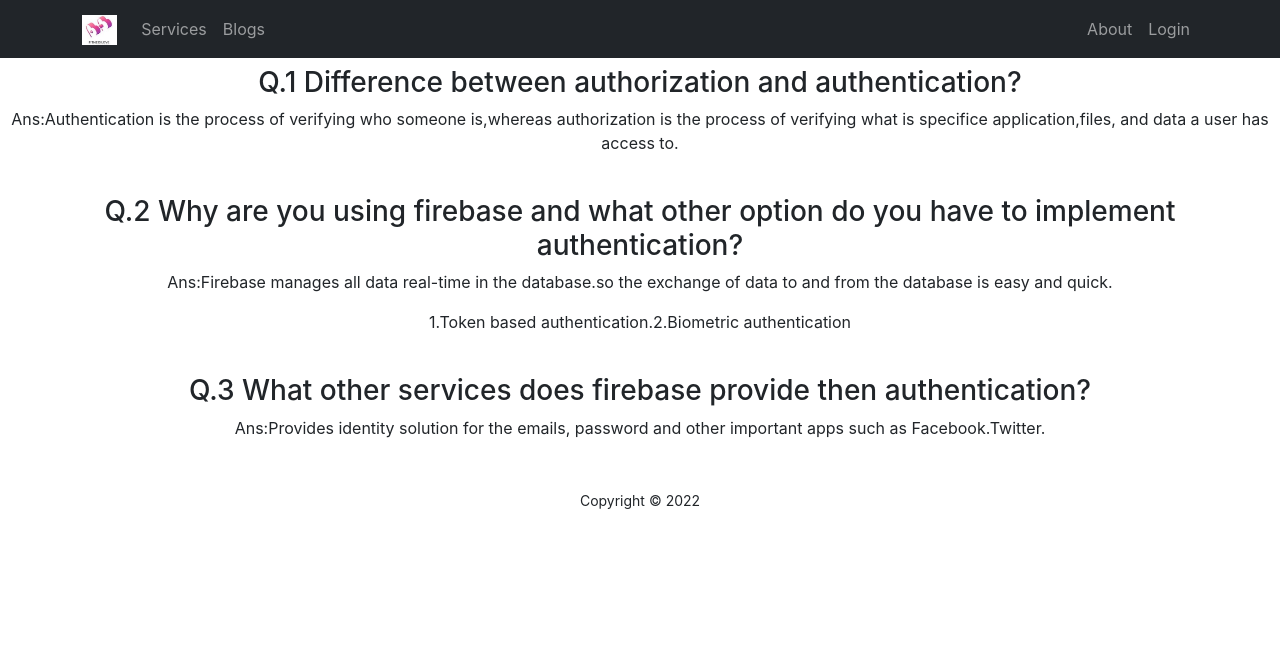
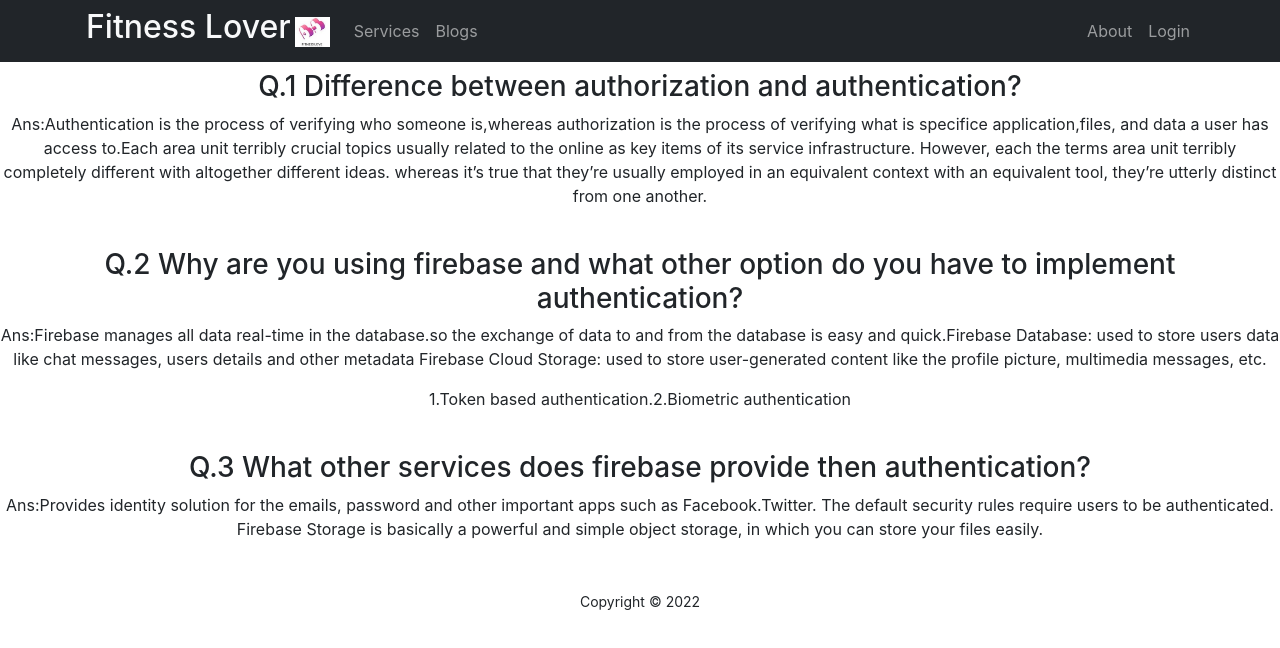
Before and after one commit to Ummepinki/fitness-lover-website, a React (Create React App) app: page /blogs in a window 1280 px wide. Shown: the top 648 px of the page. Built offline with nearby package versions, Linux system fonts and the light colour scheme; no server answers.

Commit message:
email verification and password reset

```diff
--- a/public/services.json
+++ b/public/services.json
@@ -38,7 +38,7 @@
         "id": 6,
         "name": "Russian Twist",
         "price": "800",
-        "description": "Helps increase lower back strength, support the spine, promote better posture and prevent lower back injury.Helps increase lower back strength, support the spine, promote better posture and prevent lower back injury.Helps increase lower back strength, support the spine, promote better posture and prevent l",
+        "description": "Russian Twists without actually losing weight can increase your waist size because your oblique muscles may get larger on top of or under fat. You need to rethink the Russian Twist to make it a safer and more beneficial exercise. It shouldn't be a rotational movement where you twist your lower back.",
         "img": "https://i.ibb.co/4N2gbMj/img6.jpg"
     }
 ]
--- a/src/Pages/Blogs/Blogs.js
+++ b/src/Pages/Blogs/Blogs.js
@@ -4,14 +4,15 @@ const Blogs = () => {
     return (
         <div className='text-center mt-2'>
             <h3>Q.1 Difference between authorization and authentication?</h3>
-            <p>Ans:Authentication is the process of verifying who someone is,whereas authorization is the process of verifying what is specifice application,files, and data a user has access to.</p>
+            <p>Ans:Authentication is the process of verifying who someone is,whereas authorization is the process of verifying what is specifice application,files, and data a user has access to.Each area unit terribly crucial topics usually related to the online as key items of its service infrastructure. However, each the terms area unit terribly completely different with altogether different ideas. whereas it’s true that they’re usually employed in an equivalent context with an equivalent tool, they’re utterly distinct from one another.</p>
             <br />
             <h3>Q.2 Why are you using firebase and what other option do you have to implement authentication?</h3>
-            <p>Ans:Firebase manages all data real-time in the database.so the exchange of data to and from the database is easy and quick.</p>
+            <p>Ans:Firebase manages all data real-time in the database.so the exchange of data to and from the database is easy and quick.Firebase Database: used to store users data like chat messages, users details and other metadata
+                Firebase Cloud Storage: used to store user-generated content like the profile picture, multimedia messages, etc.</p>
             <p>1.Token based authentication.2.Biometric authentication </p>
             <br />
             <h3>Q.3 What other services does firebase provide  then authentication?</h3>
-            <p>Ans:Provides identity solution for the emails, password and other important apps such as  Facebook.Twitter.</p>
+            <p>Ans:Provides identity solution for the emails, password and other important apps such as  Facebook.Twitter. The default security rules require users to be authenticated. Firebase Storage is basically a powerful and simple object storage, in which you can store your files easily.</p>
         </div>
     );
 };
--- a/src/Pages/Checkout/Checkout/Checkout.js
+++ b/src/Pages/Checkout/Checkout/Checkout.js
@@ -3,7 +3,7 @@ import React from 'react';
 const Checkout = () => {
     return (
         <div>
-            <h2>Please Checkout your booking</h2>
+            <h2>Please Checkout  your booking</h2>
         </div>
     );
 };
--- a/src/Pages/Login/Login/Login.js
+++ b/src/Pages/Login/Login/Login.js
@@ -7,6 +7,7 @@ import auth from '../../../firebase.init';
 import SocialLogin from '../SocialLogin/SocialLogin';
 import { ToastContainer, toast } from 'react-toastify';
 import 'react-toastify/dist/ReactToastify.css';
+import Loading from '../../Shared/Loading/Loading';
 
 const Login = () => {
     const emailRef = useRef('');
@@ -33,6 +34,9 @@ const Login = () => {
             <p className='text-danger'>Error: {error.message}</p>
         </div>
 
+    }
+    if (loading || sending) {
+        return <Loading></Loading>
     }
 
     if (user) {
--- a/src/Pages/Login/Register/Register.js
+++ b/src/Pages/Login/Register/Register.js
@@ -4,6 +4,7 @@ import { useCreateUserWithEmailAndPassword, useUpdateProfile } from 'react-fireb
 import './Register.css';
 import auth from '../../../firebase.init';
 import SocialLogin from '../SocialLogin/SocialLogin';
+import Loading from '../../Shared/Loading/Loading';
 
 const Register = () => {
     const [
@@ -19,6 +20,10 @@ const Register = () => {
 
     const navigateLogin = () => {
         navigate('/login');
+    }
+
+    if (loading || updating) {
+        return <Loading></Loading>
     }
 
     if (user) {
--- a/src/Pages/Login/SocialLogin/SocialLogin.js
+++ b/src/Pages/Login/SocialLogin/SocialLogin.js
@@ -2,6 +2,7 @@ import React from 'react';
 import { useSignInWithGoogle } from 'react-firebase-hooks/auth';
 import { useNavigate } from 'react-router-dom';
 import auth from '../../../firebase.init';
+import Loading from '../../Shared/Loading/Loading';
 
 const SocialLogin = () => {
     const [signInWithGoogle, user, loading, error] = useSignInWithGoogle(auth);
@@ -15,6 +16,9 @@ const SocialLogin = () => {
             <p className='text-danger'>Error: {error.message}</p>
         </div>
 
+    }
+    if (loading) {
+        return <Loading></Loading>
     }
 
     if (user) {
--- a/src/Pages/Shared/Header/Header.js
+++ b/src/Pages/Shared/Header/Header.js
@@ -18,6 +18,7 @@ const Header = () => {
         <>
             <Navbar collapseOnSelect expand="lg" bg="dark" sticky='top' variant="dark">
                 <Container>
+                    <h2 className='text-light px-1'>Fitness Lover</h2>
                     <Navbar.Brand as={Link} to="/">
                         <img height={30} src={logo} alt="" />
                     </Navbar.Brand>
--- a/src/Pages/Shared/NotFound/NotFound.js
+++ b/src/Pages/Shared/NotFound/NotFound.js
@@ -3,7 +3,7 @@ import React from 'react';
 const NotFound = () => {
     return (
         <div>
-            <h2 className='text-center mt-5'>404</h2>
+            <h2 className='text-center mt-5 fs-2'>404</h2>
             <p className='text-center'> This is not found page</p>
         </div>
     );
```
